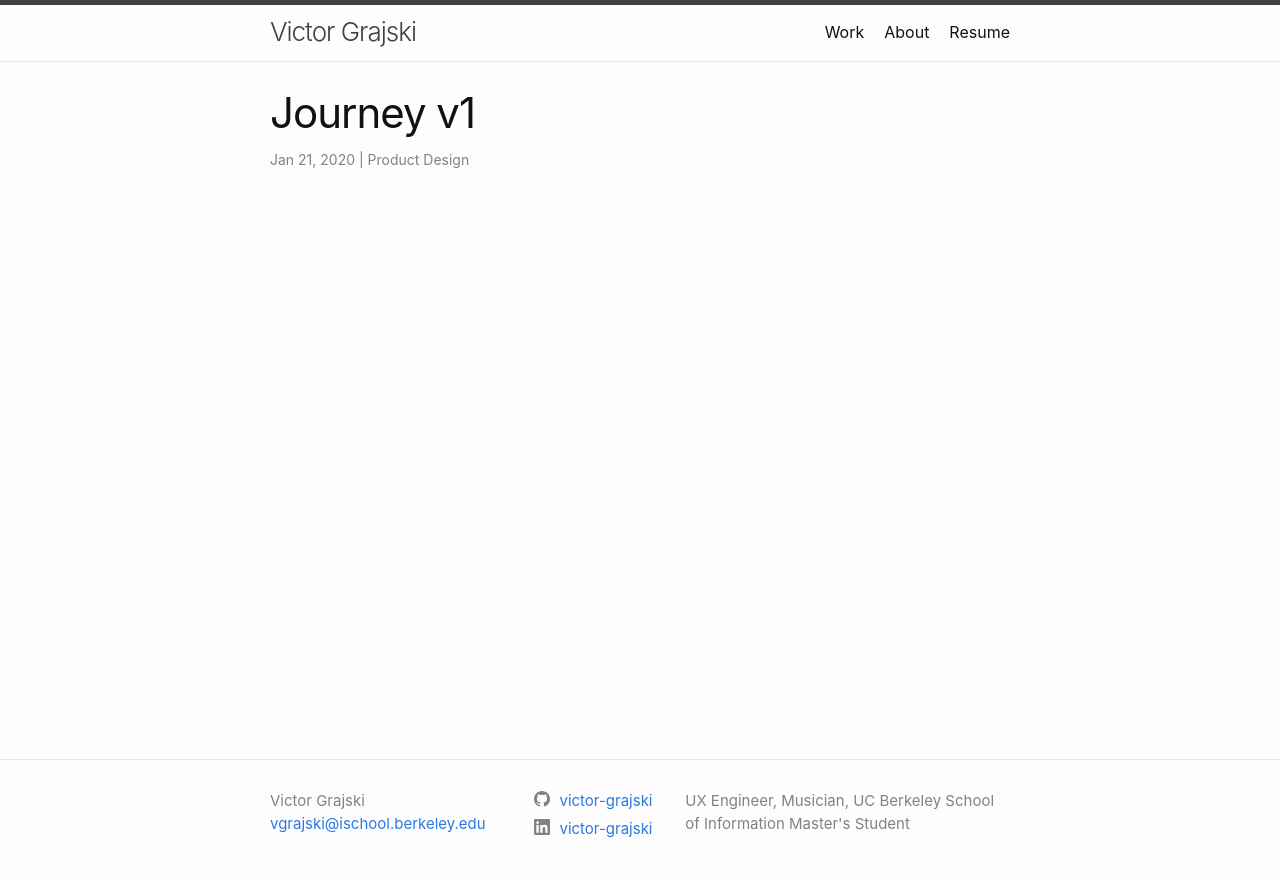
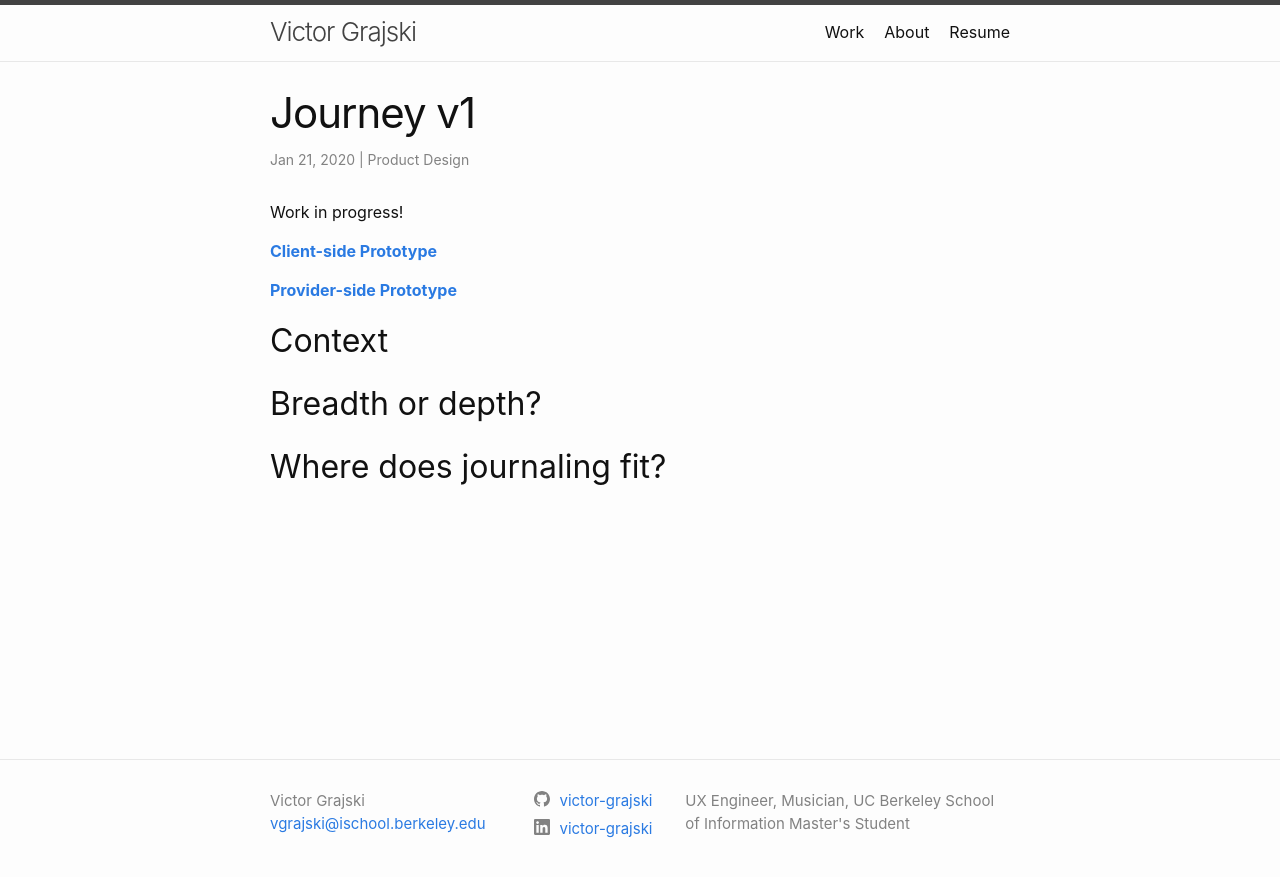
Before and after one commit to victor-grajski/portfolio-old, a Jekyll site: the page built from _posts/2020-1-21-journeyv1.markdown, in a window 1280 px wide. Shown: the top 877 px of the page. Built offline with Jekyll 4.4.1, drawn with Linux system fonts in a browser that asks for light colours.

Commit message:
Update 2020-1-21-journeyv1.markdown

```diff
--- a/_posts/2020-1-21-journeyv1.markdown
+++ b/_posts/2020-1-21-journeyv1.markdown
@@ -8,3 +8,15 @@ excerpt: "Bridging the gap between psychotherapy sessions through personalized,
 image: /assets/journeyv1/today1.png
 category: "Product Design"
 ---
+
+Work in progress!
+
+**[Client-side Prototype](https://www.figma.com/file/FT1TJLTnzBh0TGV3i5iv6G/v1?node-id=0%3A1){:target="_blank"}**
+
+**[Provider-side Prototype](https://www.figma.com/file/NUaTPF3WvQXSl8i8PjeVxS/v1){:target="_blank"}**
+
+## Context
+
+## Breadth or depth?
+
+## Where does journaling fit?
```
